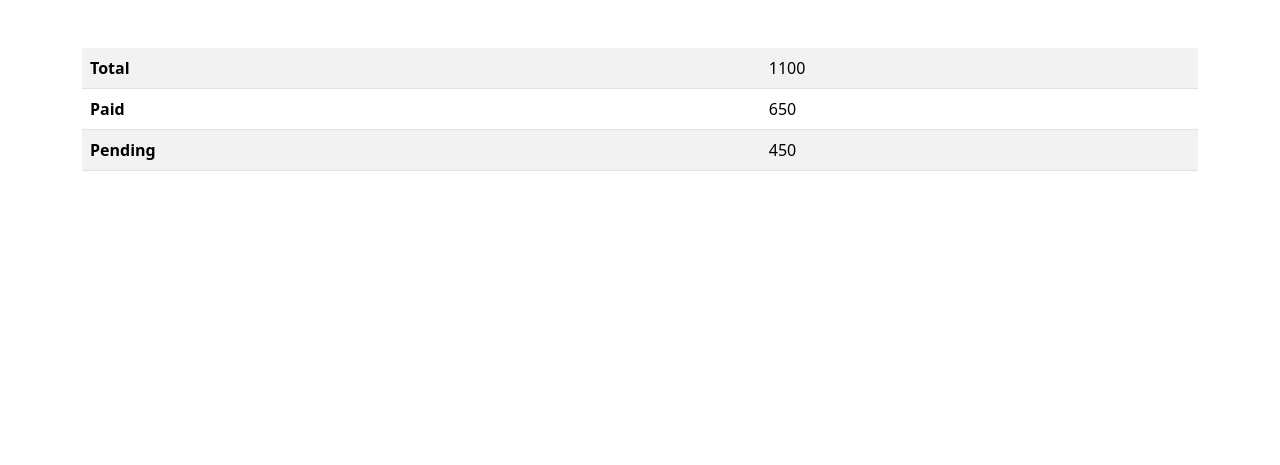
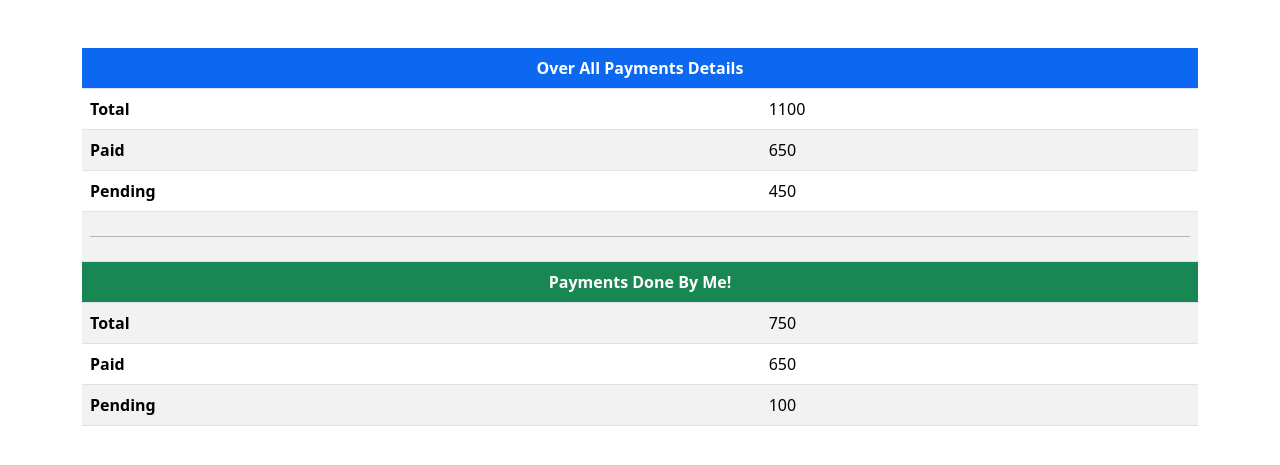
Before and after one commit to Sayikumarr/MRIET-Events-Handling, a Django app: page /payments in a window 1280 px wide. Shown: the part 72-537 px from the top of the page. Run offline with Django 4.2, Linux system fonts and the light colour scheme; a user stored in the database is signed in; data comes from the database, SQL or seed files in the repository.

Commit message:
updated overallpayments

```diff
--- a/mriet_it_et_server/events/templates/overallpay.html
+++ b/mriet_it_et_server/events/templates/overallpay.html
@@ -6,6 +6,9 @@
 <div class="jumbotron">
     <table class="table table-striped">
         <tbody>
+        <tr>
+            <th class="text-center text-bg-primary" colspan=2 >Over All Payments Details</th>
+        </tr>
         <tr>
             <th scope="col">Total</th>
             <td>{{total}}</td>
@@ -18,6 +21,24 @@
             <th scope="col">Pending</th>
             <td>{{due}}</td>
         </tr>
+        <tr>
+            <td colspan=2><hr></tr>
+        </tr>
+        <tr>
+            <th class="text-center text-bg-success" colspan=2 >Payments Done By Me!</th>
+        </tr>
+        <tr>
+            <th scope="col">Total</th>
+            <td>{{cu_total}}</td>
+        </tr>
+        <tr>
+            <th scope="col">Paid</th>
+            <td>{{cu_paid}}</td>
+        </tr>
+        <tr>
+            <th scope="col">Pending</th>
+            <td>{{cu_due}}</td>
+        </tr>
         </tbody>
     </table>
 </div>
--- a/mriet_it_et_server/events/views.py
+++ b/mriet_it_et_server/events/views.py
@@ -71,7 +71,7 @@ def registerEvent(request,roll=None):
     if done:
         try:
             evnts = [stu.paper,stu.poster,stu.codigo,stu.expo,stu.quiz,stu.treasure,stu.conn,stu.circuit,stu.tinker,stu.short,stu.logo,stu.shark]
-            if stu.college == "MRIET":
+            if "w9" in stu.roll.lower():
                 total = evnts.count(True)*50
             else:
                 total = evnts.count(True)*100
@@ -82,7 +82,7 @@ def registerEvent(request,roll=None):
         except Exception as e:
             print(e)
             pay = Payment.objects.get(student=stu)
-            if stu.college == "MRIET":
+            if "w9" in stu.roll.lower():
                 total = evnts.count(True)*50
             else:
                 total = evnts.count(True)*100
@@ -134,7 +134,7 @@ def done_payment(request,roll):
     stu = Student.objects.get(roll=roll)
     pay = Payment.objects.get(student=stu)
     evnts = [stu.paper,stu.poster,stu.codigo,stu.expo,stu.quiz,stu.treasure,stu.conn,stu.circuit,stu.tinker,stu.short,stu.logo,stu.shark]
-    if stu.college == "MRIET":
+    if "w9" in stu.roll.lower():
         total = evnts.count(True)*50
     else:
         total = evnts.count(True)*100
@@ -197,7 +197,7 @@ def getDetails(request,roll):
                 stu.save()
                 evnts = [stu.paper,stu.poster,stu.codigo,stu.expo,stu.quiz,stu.treasure,stu.conn,stu.circuit,stu.tinker,stu.short,stu.logo,stu.shark]
                 pay = Payment.objects.get(student=stu)
-                if stu.college == "MRIET":
+                if "w9" in stu.roll.lower():
                     total = evnts.count(True)*50
                 else:
                     total = evnts.count(True)*100
@@ -264,4 +264,10 @@ def overallpaymentDetails(request):
         total+=pay.total
         paid+=pay.paid
     due=total-paid
-    return render(request,'overallpay.html',{'total':total,'paid':paid,'due':due})
+    user_verified_payments = Payment.objects.filter(verifiedBy=request.user.username)
+    cu_paid=cu_total=0
+    for cu_pay in user_verified_payments:
+        cu_total+=cu_pay.total
+        cu_paid+=cu_pay.paid
+        cu_due=cu_total-cu_paid
+    return render(request,'overallpay.html',{'total':total,'paid':paid,'due':due,'cu_total':cu_total,'cu_paid':cu_paid,'cu_due':cu_due})
```
